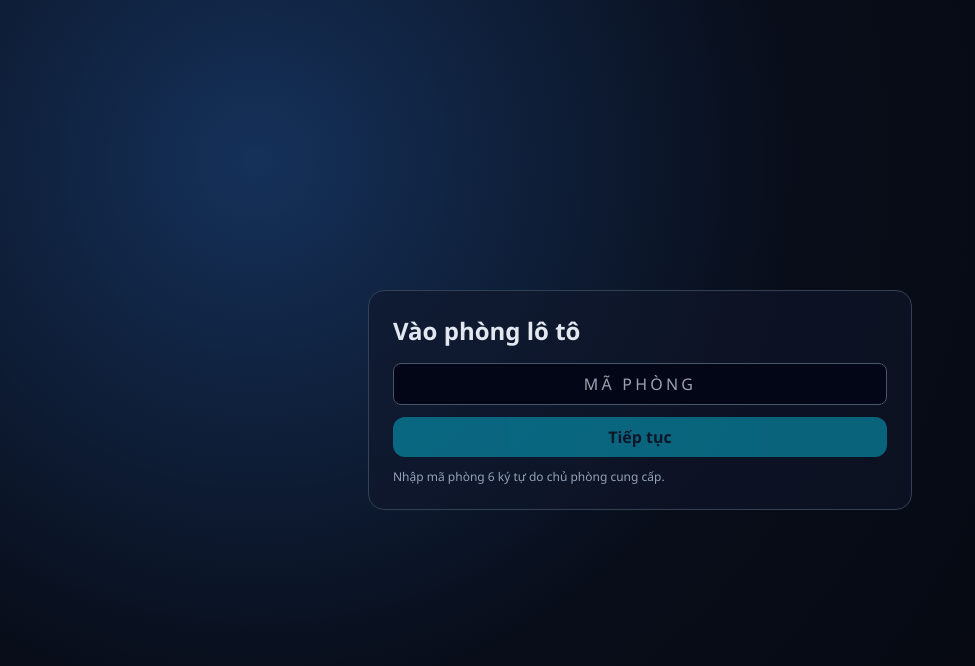
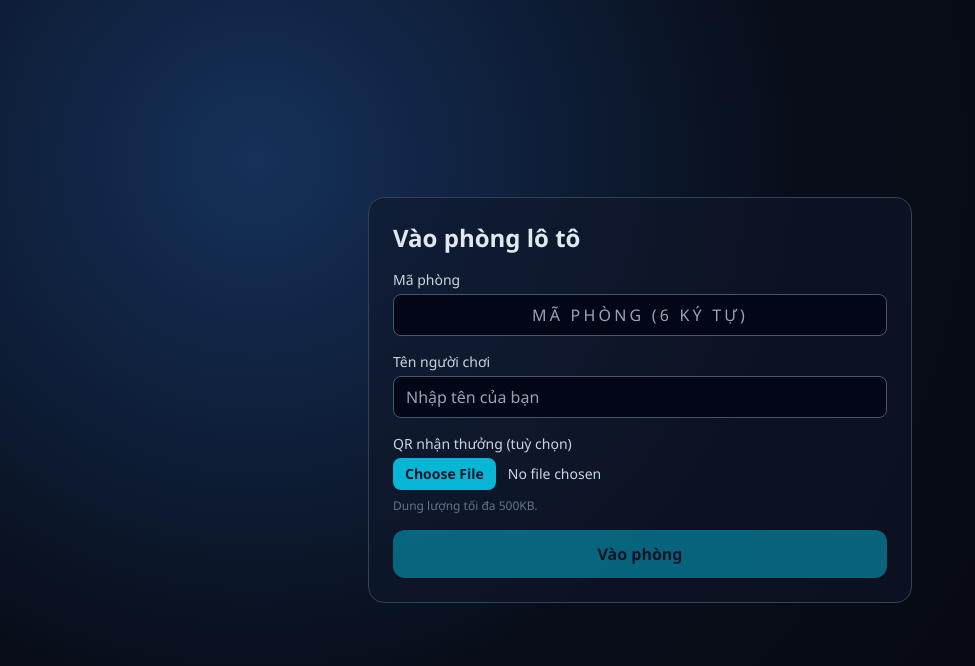
Before and after one commit to vlhquang/karaoke, a Next.js app in the folder apps/frontend/: page /lo-to/join in a window 1280 px wide. Shown: the top 666 px of the page, without its empty margins (0-975 px from the left). Built offline with nearby package versions, Linux system fonts and the light colour scheme; no server answers.

Commit message:
hiệu chỉnh giao diện loto

```diff
--- a/apps/frontend/src/app/lo-to/host/page.tsx
+++ b/apps/frontend/src/app/lo-to/host/page.tsx
@@ -252,9 +252,9 @@ export default function LotoHostPage() {
                                     onClick={() => {
                                         void toggleReady(!isReady);
                                     }}
-                                    className={`rounded-lg px-4 py-1.5 text-sm font-semibold transition ${isReady
-                                        ? "border border-emerald-400/60 text-emerald-200 hover:bg-emerald-500/10"
-                                        : "border border-slate-500 text-slate-200 hover:bg-slate-700/50"
+                                    className={`rounded-lg px-4 py-2 text-sm font-semibold transition ${isReady
+                                        ? "bg-emerald-500 text-slate-900 hover:bg-emerald-400"
+                                        : "bg-amber-400 text-slate-900 hover:bg-amber-300"
                                         }`}
                                 >
                                     {isReady ? "Đã sẵn sàng" : "Sẵn sàng"}
--- a/apps/frontend/src/app/lo-to/join/page.tsx
+++ b/apps/frontend/src/app/lo-to/join/page.tsx
@@ -1,20 +1,85 @@
 "use client";
 
+import { useEffect, useState } from "react";
 import { useRouter } from "next/navigation";
-import { useState } from "react";
+import { useLotoStore } from "../../../store/loto-store";
+
+const MAX_QR_SIZE = 500_000;
 
 export default function LotoJoinPage() {
     const router = useRouter();
+    const { connect, connected, joinRoom, errorMessage, clearError } = useLotoStore();
+
     const [code, setCode] = useState("");
+    const [displayName, setDisplayName] = useState("");
+    const [qrPreview, setQrPreview] = useState("");
+    const [qrLoading, setQrLoading] = useState(false);
+    const [qrError, setQrError] = useState("");
+    const [loading, setLoading] = useState(false);
+
     const normalizedCode = code.trim().toUpperCase();
+
+    useEffect(() => {
+        connect();
+    }, [connect]);
+
+    const onQrFileChange = (file: File | null) => {
+        setQrError("");
+        if (!file) {
+            setQrPreview("");
+            setQrLoading(false);
+            return;
+        }
+        if (!file.type.startsWith("image/")) {
+            setQrError("File không hợp lệ. Vui lòng chọn ảnh QR.");
+            return;
+        }
+        if (file.size > MAX_QR_SIZE) {
+            setQrError("Ảnh QR quá lớn. Tối đa 500KB.");
+            return;
+        }
+        setQrLoading(true);
+        const reader = new FileReader();
+        reader.onload = () => {
+            setQrPreview(typeof reader.result === "string" ? reader.result : "");
+            setQrLoading(false);
+        };
+        reader.onerror = () => {
+            setQrLoading(false);
+            setQrError("Không đọc được file QR. Vui lòng thử lại.");
+        };
+        reader.readAsDataURL(file);
+    };
+
+    const handleJoin = async () => {
+        if (normalizedCode.length !== 6) return;
+        setLoading(true);
+        try {
+            const success = await joinRoom(normalizedCode, displayName.trim() || "Người chơi", qrPreview || undefined);
+            if (success) {
+                router.push(`/lo-to/room/${normalizedCode}`);
+            }
+        } finally {
+            setLoading(false);
+        }
+    };
 
     return (
         <main className="mx-auto flex min-h-screen max-w-xl flex-col justify-center px-4">
             <section className="rounded-2xl border border-slate-700 bg-slate-900/60 p-6">
                 <h1 className="mb-4 text-2xl font-bold">Vào phòng lô tô</h1>
+
+                {errorMessage && (
+                    <div className="mb-4 flex items-center justify-between rounded-xl border border-red-400/40 bg-red-500/10 px-4 py-2 text-sm text-red-200">
+                        <span>{errorMessage}</span>
+                        <button onClick={clearError} className="ml-3 text-red-300 hover:text-red-100">Đóng</button>
+                    </div>
+                )}
+
+                <label className="mb-1 block text-sm text-slate-300">Mã phòng</label>
                 <input
-                    className="mb-3 w-full rounded-lg border border-slate-600 bg-slate-950 px-3 py-2 text-center uppercase tracking-[0.2em]"
-                    placeholder="MÃ PHÒNG"
+                    className="mb-4 w-full rounded-lg border border-slate-600 bg-slate-950 px-3 py-2 text-center uppercase tracking-[0.2em]"
+                    placeholder="MÃ PHÒNG (6 KÝ TỰ)"
                     value={code}
                     onChange={(event) => {
                         const next = event.target.value.toUpperCase().replace(/[^A-Z0-9]/g, "");
@@ -22,16 +87,34 @@ export default function LotoJoinPage() {
                     }}
                     maxLength={6}
                 />
+
+                <label className="mb-1 block text-sm text-slate-300">Tên người chơi</label>
+                <input
+                    className="mb-4 w-full rounded-lg border border-slate-600 bg-slate-950 px-3 py-2"
+                    placeholder="Nhập tên của bạn"
+                    value={displayName}
+                    onChange={(e) => setDisplayName(e.target.value)}
+                />
+
+                <label className="mb-1 block text-sm text-slate-300">QR nhận thưởng (tuỳ chọn)</label>
+                <input
+                    type="file"
+                    accept="image/*"
+                    className="mb-2 block w-full text-sm text-slate-300 file:mr-3 file:rounded-lg file:border-0 file:bg-cyan-500 file:px-3 file:py-1.5 file:text-sm file:font-semibold file:text-slate-900"
+                    onChange={(event) => onQrFileChange(event.target.files?.[0] ?? null)}
+                />
+                <p className="mb-2 text-xs text-slate-500">Dung lượng tối đa 500KB.</p>
+                {qrError && <p className="mb-2 text-xs text-red-300">{qrError}</p>}
+                {qrLoading && <p className="mb-2 text-xs text-cyan-300">Đang xử lý ảnh QR...</p>}
+                {qrPreview && <img src={qrPreview} alt="QR xem trước" className="mb-4 h-24 w-24 rounded bg-white object-contain p-1" />}
+
                 <button
-                    className="w-full rounded-xl bg-cyan-500 px-4 py-2 font-semibold text-slate-900 transition hover:bg-cyan-400 disabled:opacity-50"
-                    onClick={() => router.push(`/lo-to/room/${normalizedCode}`)}
-                    disabled={normalizedCode.length !== 6}
+                    className="mt-2 w-full rounded-xl bg-cyan-500 px-4 py-3 font-semibold text-slate-900 transition hover:bg-cyan-400 disabled:opacity-50"
+                    onClick={handleJoin}
+                    disabled={normalizedCode.length !== 6 || loading || !connected || qrLoading}
                 >
-                    Tiếp tục
+                    {loading ? "Đang vào..." : "Vào phòng"}
                 </button>
-                <p className="mt-3 text-xs text-slate-400">
-                    Nhập mã phòng 6 ký tự do chủ phòng cung cấp.
-                </p>
             </section>
         </main>
     );
--- a/apps/frontend/src/app/lo-to/room/[code]/page.tsx
+++ b/apps/frontend/src/app/lo-to/room/[code]/page.tsx
@@ -46,7 +46,7 @@ export default function LotoRoomPage() {
     const [showWinnerPopup, setShowWinnerPopup] = useState(false);
     const [showMore, setShowMore] = useState(false);
     const autoClaimedRef = useRef<string>("");
-    const isJoined = Boolean(roomCode);
+    const isJoined = Boolean(roomCode && roomCode === roomCodeParam);
 
     useEffect(() => {
         connect();
@@ -245,24 +245,13 @@ export default function LotoRoomPage() {
                             </div>
                         </div>
 
-                        {!isReady && (
-                            <div className="rounded-xl border border-amber-400/40 bg-amber-500/10 px-4 py-2 text-sm text-amber-200">
-                                Bạn cần bấm "Sẵn sàng" để dò số và báo trúng thưởng.
-                            </div>
-                        )}
-                        {isReady && (
-                            <div className="rounded-xl border border-emerald-400/40 bg-emerald-500/10 px-4 py-2 text-sm text-emerald-200">
-                                Bạn đã sẵn sàng. Chờ số được gọi để dò bảng.
-                            </div>
-                        )}
-
                         <button
                             onClick={() => {
                                 void toggleReady(!isReady);
                             }}
-                            className={`w-full rounded-lg px-4 py-2 text-sm font-semibold transition ${isReady
-                                    ? "border border-emerald-400/60 text-emerald-200 hover:bg-emerald-500/10"
-                                    : "border border-slate-500 text-slate-200 hover:bg-slate-700/50"
+                            className={`w-full rounded-xl px-4 py-3 font-semibold transition ${isReady
+                                ? "bg-emerald-500 text-slate-900 hover:bg-emerald-400"
+                                : "bg-amber-400 text-slate-900 hover:bg-amber-300"
                                 }`}
                         >
                             {isReady ? "Đã sẵn sàng" : "Sẵn sàng"}
```
Also changed, not shown: 1 other file (tests, documents, lock files or other folders). Lines whose indentation alone changed are shown as unchanged.
